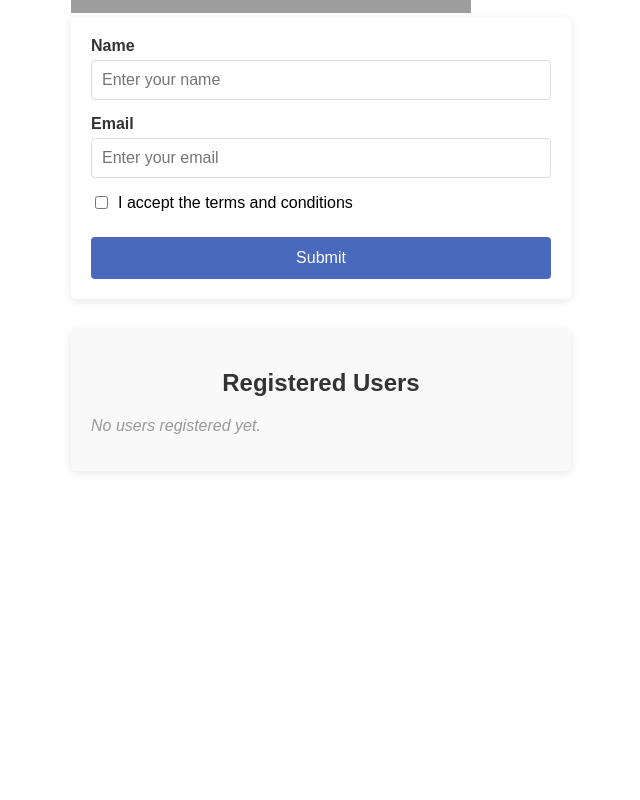
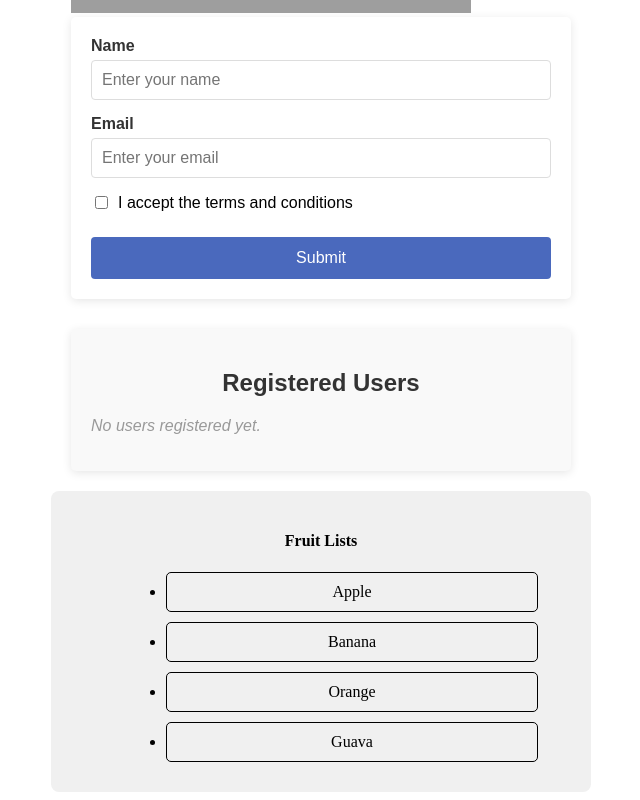
Before and after one commit to rakibul58/react-testing-vitest, a React (Vite) app: page / in a window 1280 px wide. Shown: the part 486-1286 px from the top of the page, without its empty margins (319-959 px from the left). Before the commit the page ends 985 px from the top, so only its background shows below. Built offline with nearby package versions, Linux system fonts and the light colour scheme; grey boxes are pictures that could not be loaded.

Commit message:
more get by role

```diff
--- a/src/App.tsx
+++ b/src/App.tsx
@@ -1,3 +1,4 @@
+import FruitList from "./components/FruitList/FruitList";
 import PrimaryButton from "./components/PrimaryButton";
 import Users from "./components/Users/User";
 
@@ -10,6 +11,9 @@ function App() {
       <div>
         <Users />
       </div>
+      <div>
+        <FruitList fruits={["apple", "banana", "orange", "guava"]} />
+      </div>
     </>
   );
 }
--- /dev/null
+++ b/src/components/FruitList/FruitList.tsx
@@ -0,0 +1,36 @@
+export default function FruitList({ fruits }: { fruits: string[] }) {
+  return (
+    <div
+      style={{
+        padding: "20px",
+        backgroundColor: "#f0f0f0",
+        borderRadius: "8px",
+        display: "flex",
+        flexDirection: "column",
+        alignItems: "center",
+        justifyContent: "center",
+        maxWidth: "500px",
+        margin: "0 auto",
+      }}
+    >
+      <h4>Fruit Lists</h4>
+      <ul style={{ textAlign: "center", width: "70%", margin: "0 auto" }}>
+        {fruits.map((fruit, index) => (
+          <li
+            style={{
+              border: "1px solid black",
+              width: "100%",
+              padding: "10px",
+              marginBottom: "10px",
+              borderRadius: "5px",
+              textTransform: "capitalize",
+            }}
+            key={index}
+          >
+            {fruit}
+          </li>
+        ))}
+      </ul>
+    </div>
+  );
+}
```
Also changed, not shown: 1 other file (tests, documents, lock files or other folders).
